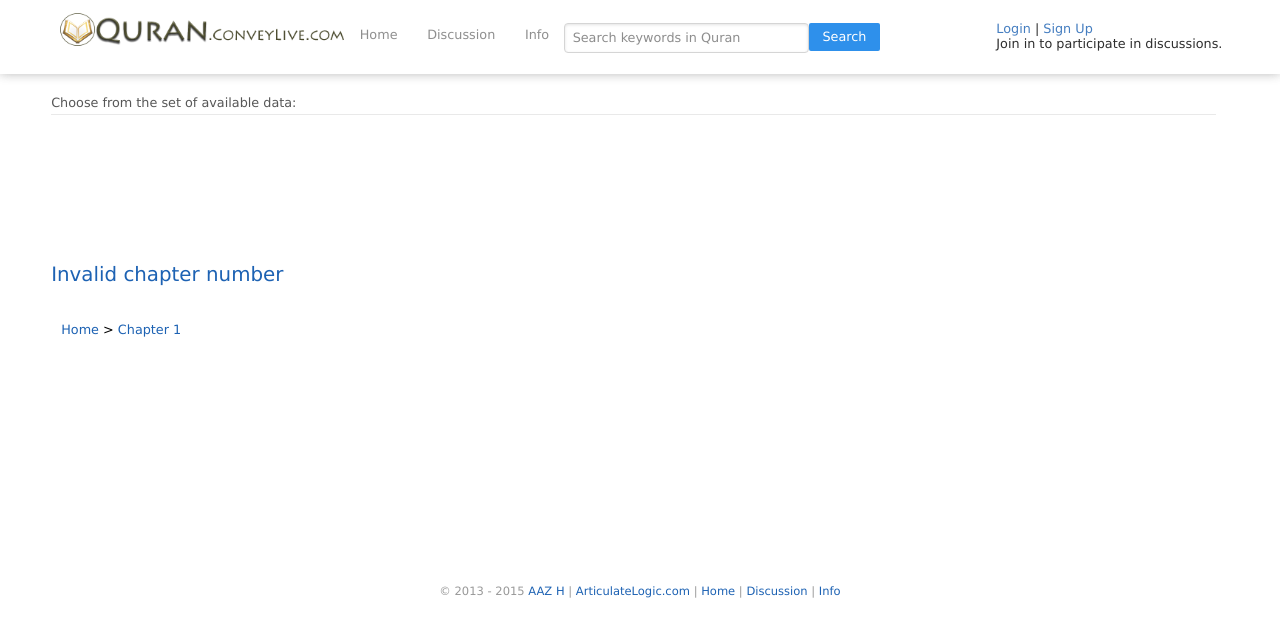
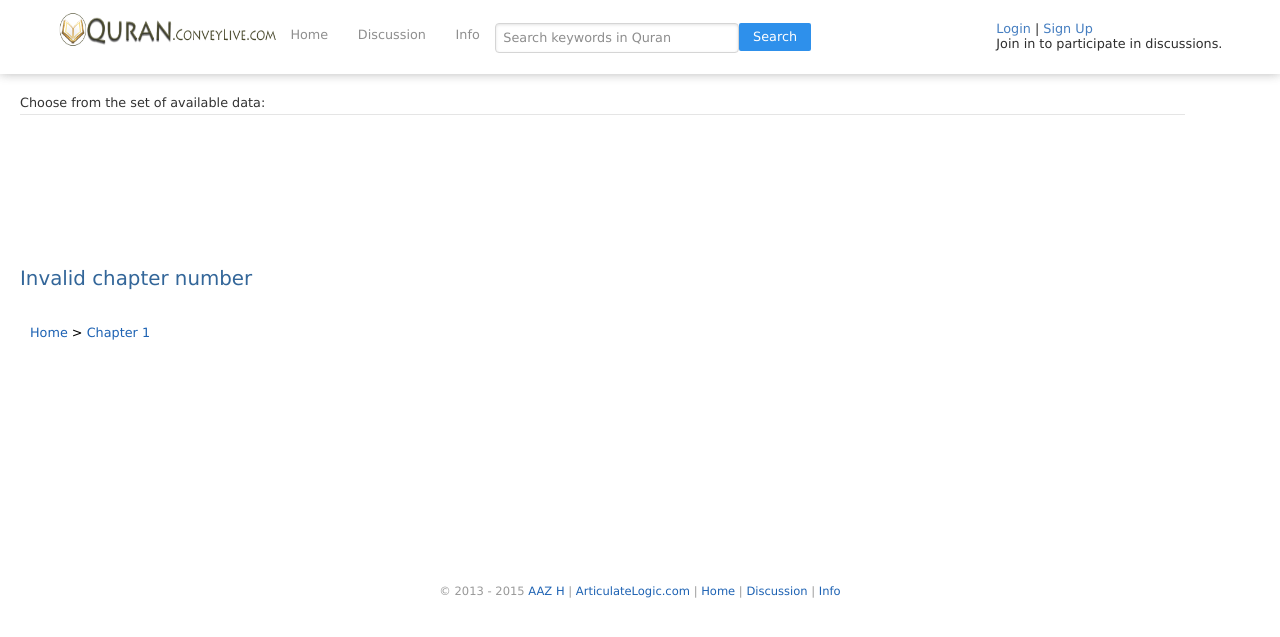
Before and after one commit to aazhbd/quran_cl, a Django app: page /1/ in a window 1280 px wide. Shown: the top 637 px of the page. Run offline with Django 3.2, Linux system fonts and the light colour scheme; data that the repository does not hold is empty.

Commit message:
Style updated

```diff
--- a/static/css/zstyle.css
+++ b/static/css/zstyle.css
@@ -103,13 +103,13 @@ img {
 #reports{
     clear: both;
     position: relative;
-    color:#000;
-    width:auto;
-    height:20px;
-    background:#cfc;
+    color: #000;
+    width: auto;
+    height: 20px;
+    background: #cfc;
     border: 1px solid #0f0;
-    padding:5px;
-    margin:3px;
+    padding: 5px;
+    margin: 3px;
     z-index: 9999;
 }
 
@@ -134,6 +134,7 @@ img {
 #logo{
     float:left;
     height:37px;
+    max-width: 220px;
 }
 
 /* logo ends here */
@@ -184,7 +185,7 @@ img {
 #contentbody {
     margin: 82px auto 0;
     background: #fff no-repeat;
-	padding: 0 4em;
+	padding: 0 20px;
     overflow: auto;
     min-height: 480px;
 	border-radius: 0.4em;
@@ -225,14 +226,14 @@ img {
     position: relative;
     overflow: auto;
     font-size: 1em;
-    padding: .5em 0;
+    padding: 10px 0;
     line-height: 1.9em;
 }
 
 .homemsg h4 {
     font-weight: lighter;
     font-size: 1.55em;
-    color: #1D62B3;
+    color: #336699;
     padding: 20px 0;
 }
 
@@ -291,7 +292,6 @@ img {
 
 #selectors {
     background: #fff;
-    opacity: 0.82;
     float: left;
     width: 91%;
     max-height: 145px;
```
